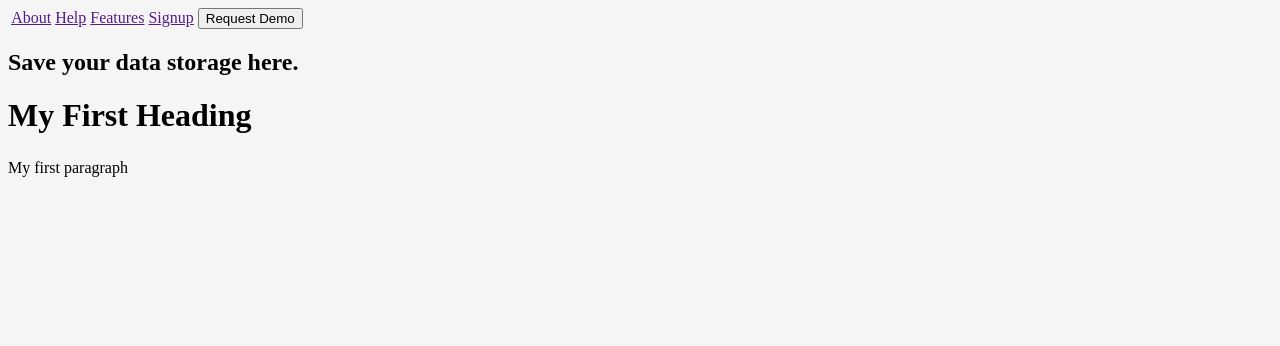
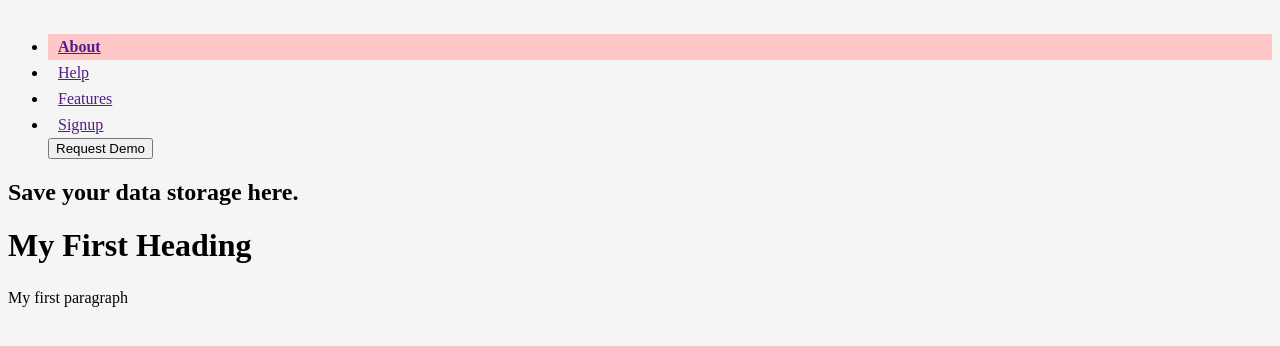
Before and after one commit to lta4/miniClick, a plain HTML site: page index.html in a window 1280 px wide. Drawn offline with Linux system fonts and the light colour scheme.

Commit message:
scss added

```diff
--- a/css/style.css
+++ b/css/style.css
@@ -18,3 +18,17 @@ p {
     margin: 16px auto;
     line-height: 1.5em;
 }
+
+/************** NAV *****************/
+
+.nav__item
+{
+    padding: 4px 10px;
+    color: black;
+}
+
+.nav__item--active
+{
+    font-weight: bold;
+    background-color: #ffc7c7;
+}
--- a/index.html
+++ b/index.html
@@ -8,12 +8,14 @@
             <title>HTML/CSS Mini ClickUp Project!</title>
             <header class="headerWrap">
                 <nav>
-                    <img>
-                    <a href="" target="_blank" title="Go to About">About</a>
-                    <a href="" target="_blank" title="Go to Help">Help</a>
-                    <a href="" target="_blank" title="Go to Features">Features</a>
-                    <a href="" target="_blank" title="Go to Signup">Signup</a>
+                    <ul class="nav">
+                    <img />
+                    <li class="nav__item nav__item--active"><a href="" target="_blank" rel="noreferrer" rel="noopener" title="Go to About" class="nav__link">About</a></li>
+                    <li class="nav__item"><a href="" target="_blank" rel="noreferrer" rel="noopener" title="Go to Help" class="nav__link">Help</a></li>
+                    <li class="nav__item"><a href="" target="_blank" rel="noreferrer" rel="noopener" title="Go to Features" class="nav__link">Features</a></li>
+                    <li class="nav__item"><a href="" target="_blank" rel="noreferrer" rel="noopener" title="Go to Signup" class="nav__link">Signup</a></li>
                     <button onClick="" title="Go to Request Demo">Request Demo</button>
+                    </ul>
                 </nav>
                 <section>
                     <h1 class="headLine">Save your data storage here.</h1>
```
